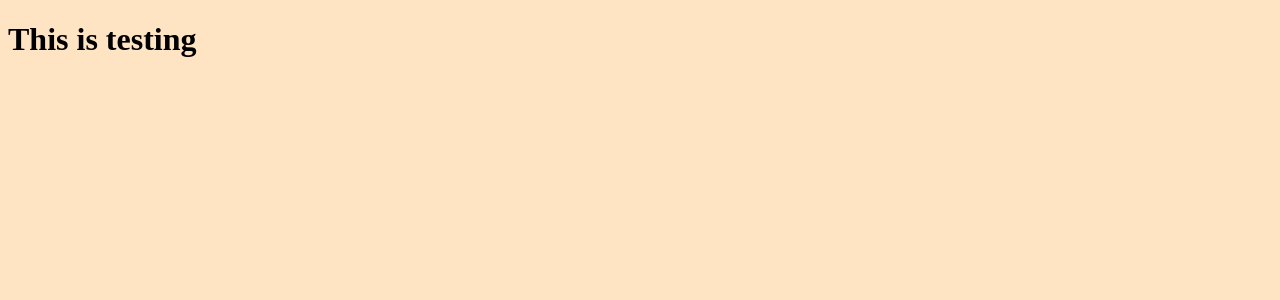
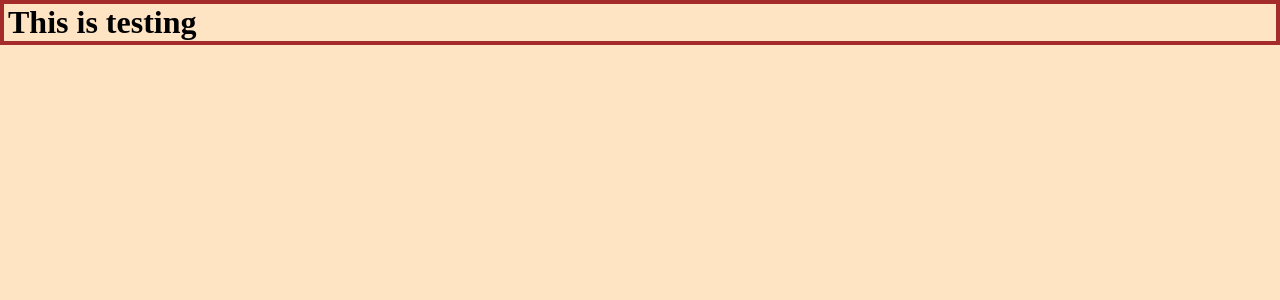
Before and after one commit to ShafiilSadat013/Portfolio300, a React (Vite) app: page / in a window 1280 px wide. Shown: the top 300 px of the page. Built offline with nearby package versions, Linux system fonts and the light colour scheme.

Commit message:
testing the css

```diff
--- a/src/App.css
+++ b/src/App.css
@@ -1,3 +1,24 @@
-body {
+* {
+
+    margin: 0;
+    padding: 0;
+    box-sizing: border-box;
+    border-color: blue;
+
+}
+
+html {
+    scroll-behavior: smooth;
+}
+
+body{
+    font-family: 'Times New Roman', Times, serif;
     background-color: bisque;
 }
+
+#test{
+
+    padding-left: 4px;
+    border: 4px solid brown;
+
+}
--- a/src/App.jsx
+++ b/src/App.jsx
@@ -2,7 +2,7 @@ import "./App.css"
 function App()
 {
     return (
-        <h1>This is testing</h1>
+        <h1 id="test">This is testing</h1>
     )
 
 }
--- a/src/index.css
+++ /dev/null
@@ -1,15 +0,0 @@
-* {
-
-    margin: 0;
-    padding: 0;
-    box-sizing: border-box;
-}
-
-html {
-    scroll-behavior: smooth;
-}
-
-body{
-    font-family: 'Times New Roman', Times, serif;
-    background-color: bisque;
-}
```
